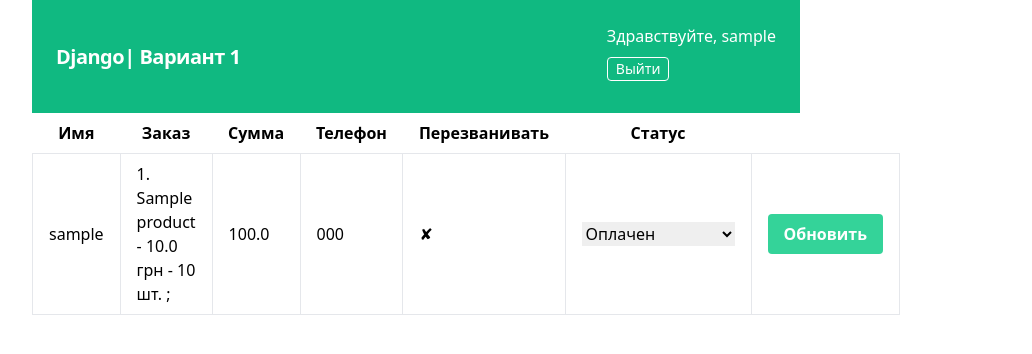
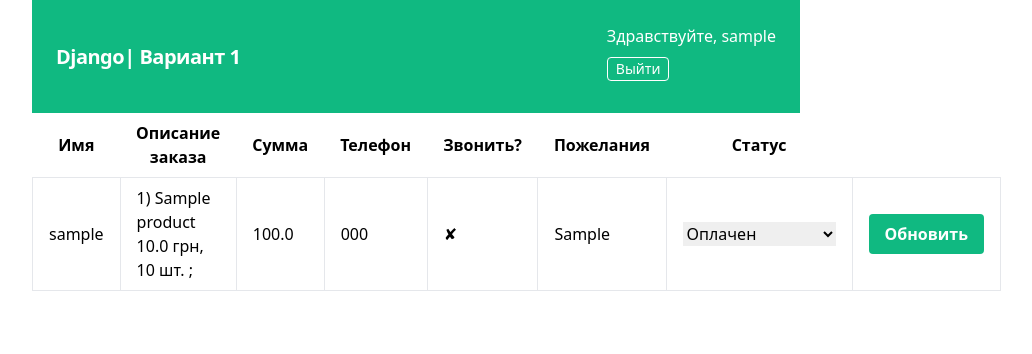
Before and after one commit to anton000v/django-lab1-opt1, a Django app: page /admin-orders/ in a window 1280 px wide. Shown: the top 354 px of the page, without its empty margins (224-1256 px from the left). Run offline with Django 3.2, Linux system fonts and the light colour scheme; a user stored in the database is signed in; tables that the repository leaves empty hold one stand-in row (values such as "Sample post"); some libraries are stand-ins or nearby versions.

Commit message:
minor improvements

```diff
--- a/Lab1/templates/Lab1/admin_orders.html
+++ b/Lab1/templates/Lab1/admin_orders.html
@@ -21,14 +21,15 @@
 
 {% block content %}
 {% if user.is_superuser %}
-  <table class="table-auto">
+  <table class="table-auto w-full">
     <thead>
       <tr>
         <th class="px-4 py-2">Имя</th>
-        <th class="px-4 py-2">Заказ</th>
+        <th class="px-4 py-2">Описание заказа</th>
         <th class="px-4 py-2">Сумма</th>
         <th class="px-4 py-2">Телефон</th>
-        <th class="px-4 py-2">Перезванивать</th>
+        <th class="px-4 py-2">Звонить?</th>
+        <th class="px-4 py-2">Пожелания</th>
         <th class="px-4 py-2">Статус</th>
         <th class="px-4 py-2"></th>
       </tr>
@@ -37,19 +38,20 @@
       {% for name, order in orders.items %}
       <form method="POST">
           {% csrf_token %}
-        <tr>
+        <tr class="hover:bg-green-100">
           <td class="border px-4 py-2">{{ name }}</td>
           <td class="border px-4 py-2">
             {% for product in order.products %}
-               <p>{{ forloop.counter }}. {{product.name}} - {{product.price}} грн - {{product.amount}} шт. ;</p>
+               <p>{{ forloop.counter }}) {{product.name}} {{product.price}} грн, {{product.amount}} шт. ;</p>
             {% endfor %}
           </td>
           <td class="border px-4 py-2">{{ order.common_price }}</td>
           <td class="border px-4 py-2">{{ order.phone_number }}</td>
           <td class="border px-4 py-2">{% if order.dont_call %}&#10008;{% else %}&#10004;{% endif %}</td>
+          <td class="border px-4 py-2">{{ order.wishes }}</td>
           <td class="border px-4 py-2">{{ order.form.status }} <input name='order_id' type="text" value='{{ order.order_id }}' hidden></td>
           <td class="border px-4 py-2">
-            <button type="submit" class="bg-green-400 hover:bg-green-600 text-white font-bold py-2 px-4 rounded focus:outline-none focus:shadow-outline">
+            <button type="submit" class="bg-green-500 hover:bg-green-400 text-white font-bold py-2 px-4 rounded focus:outline-none focus:shadow-outline">
             Обновить
           </button>
         </td>
--- a/Lab1/templates/Lab1/index.html
+++ b/Lab1/templates/Lab1/index.html
@@ -38,7 +38,7 @@
 <!-- <h1 class="bg-gray-200 content-center">Товары</h1> -->
 <div class="grid grid-cols-3 gap-4 my-10">
   {% for product in products %}
-      <div class="max-w-sm rounded overflow-hidden shadow-lg">
+      <div class="max-w-sm rounded overflow-hidden shadow-lg bg-gray-100 hover:bg-white">
       {% if product.product_image %}
         <img class="w-full" src="{{ product.product_image.url }}" alt="product: {{ product.name }}">
       {% endif %}
--- a/Lab1/templates/registration/signup.html
+++ b/Lab1/templates/registration/signup.html
@@ -3,7 +3,7 @@
 {% block content %}
 
 <div class="w-full max-w-xs">
-  <form class="bg-white shadow-md rounded px-8 pt-6 pb-8 mb-4" method="POST">
+  <form class="bg-white shadow-md rounded px-8 pt-6 pb-8 mb-4 hover:bg-green-100" method="POST">
     {% csrf_token %}
 
     {% for field in form %}
@@ -19,7 +19,7 @@
       <!-- </div> -->
     </p>
     {% endfor %}
-    <button class="bg-blue-500 hover:bg-blue-700 text-white font-bold py-2 px-4 rounded focus:outline-none focus:shadow-outline" type="submit">Зарегистрироваться</button>
+    <button class="bg-green-500 my-5 hover:bg-green-400 text-white font-bold py-2 px-4 rounded focus:outline-none focus:shadow-outline" type="submit">Зарегистрироваться</button>
     </form>
  {% comment %}
     <div class="mb-4">
--- a/Lab1/views.py
+++ b/Lab1/views.py
@@ -210,7 +210,7 @@ class AdminOrders(View):
 
             for order in orders:
                 orders_dict[order.basket.user.username] = {'products':[{'name':basket_item.product.name,'price':basket_item.product.price,'amount':basket_item.amount} for basket_item in order.basket.products.all()]}
-                orders_dict[order.basket.user.username].update({'form':AdminOrderForm(instance=order),'phone_number':order.phone_number,'dont_call':order.dont_call, 'common_price':order.basket.calculate_common_price(),'order_id':order.id})
+                orders_dict[order.basket.user.username].update({'form':AdminOrderForm(instance=order),'phone_number':order.phone_number,'dont_call':order.dont_call, 'common_price':order.basket.calculate_common_price(),'order_id':order.id, 'wishes':order.wishes})
             # order_formset = OrderFormSet(orders)
             # common_price = 0
             # for basket_item in basket.products.all():
```
Also changed, not shown: Lab1/templates/Lab1/basket.html (+4 -4 lines).
